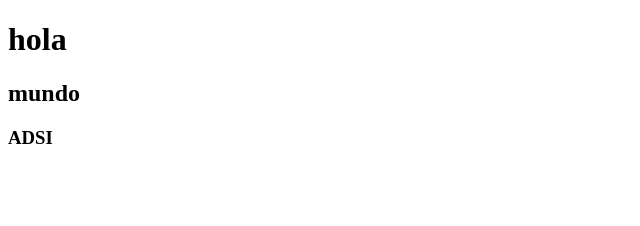
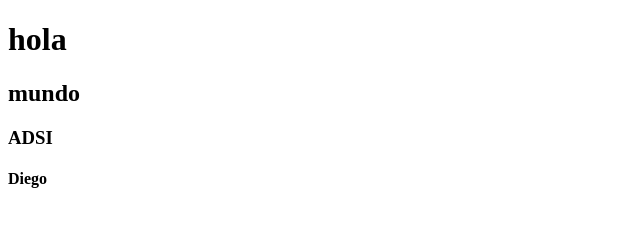
Before and after one commit to diegoSena13/PruebaNumero1, a plain HTML site: page index.html in a window 1280 px wide. Shown: the full height of the page, 0-640 px from the left. Drawn offline with Linux system fonts and the light colour scheme.

Commit message:
cuarta actualizacion del html y css

```diff
--- /dev/null
+++ b/img/estilo.css
@@ -0,0 +1,3 @@
+body{
+    background-color: aqua;
+}
--- a/index.html
+++ b/index.html
@@ -10,5 +10,6 @@
     <h1>hola</h1>
     <h2>mundo</h2>
     <h3>ADSI</h3>
+    <h4>Diego</h4>
 </body>
 </html>
```
Also changed, not shown: 1 other file.
